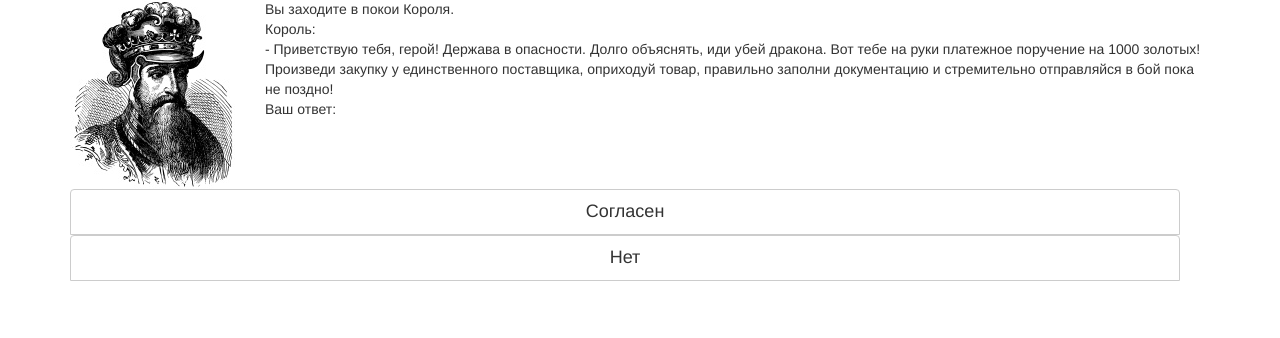
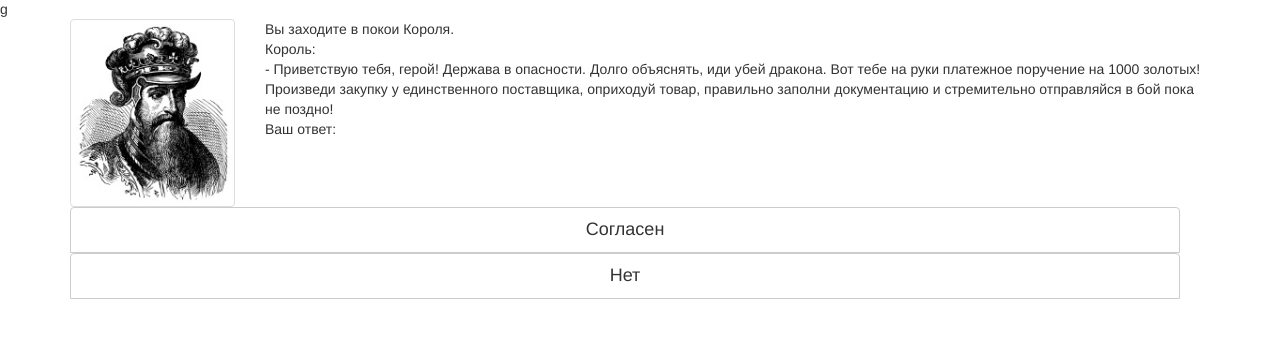
Before and after one commit to MAbdullin/php, a PHP site: page / in a window 1280 px wide. Shown: the part 51-389 px from the top of the page. Run offline with PHP 8.4, Linux system fonts and the light colour scheme; data that the repository does not hold is empty.

Commit message:
Вернул границу для рисунка

```diff
--- a/quest/index.php
+++ b/quest/index.php
@@ -30,11 +30,11 @@
     </div>
 </nav>
 
-
+g
 <div class="container">
     <div class="row">
         <div class="col-sm-2">
-            <img src="<?= $step['image'] ?>">
+            <img src="<?= $step['image'] ?>" class="img-thumbnail">
         </div>
 
 
```
